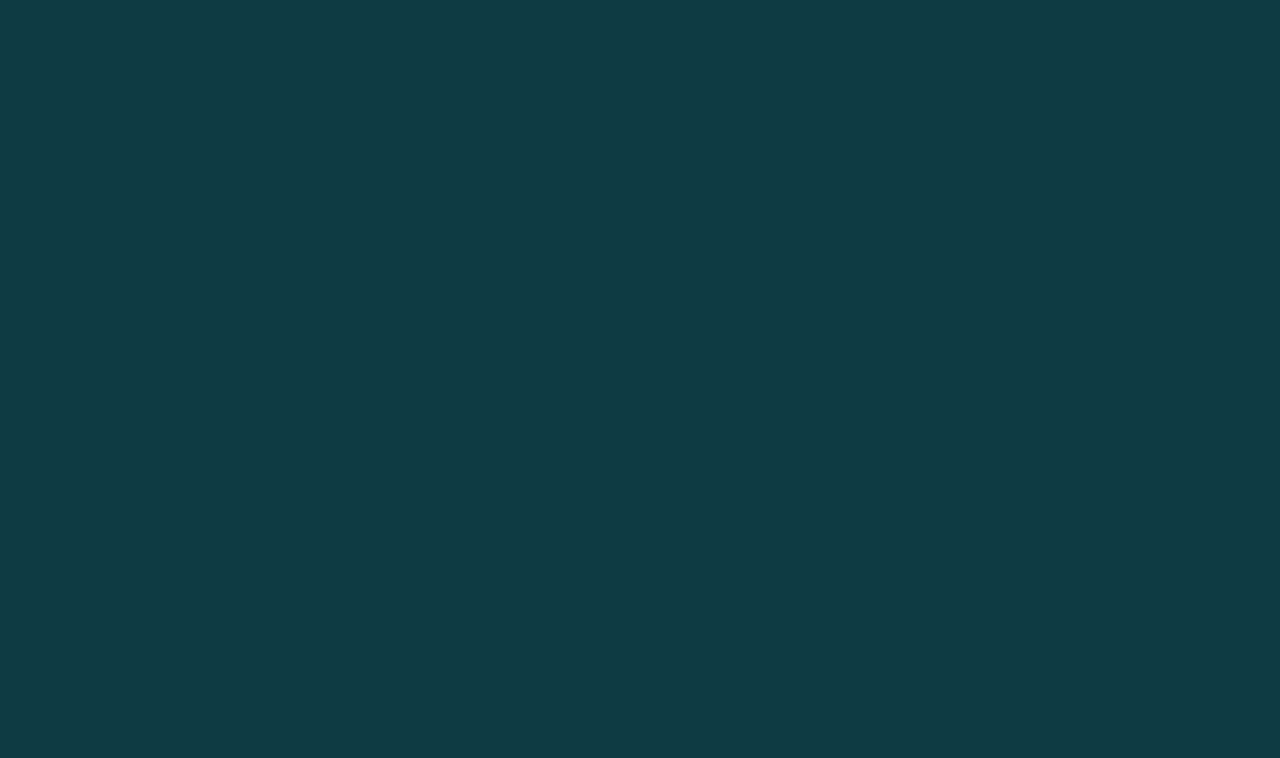
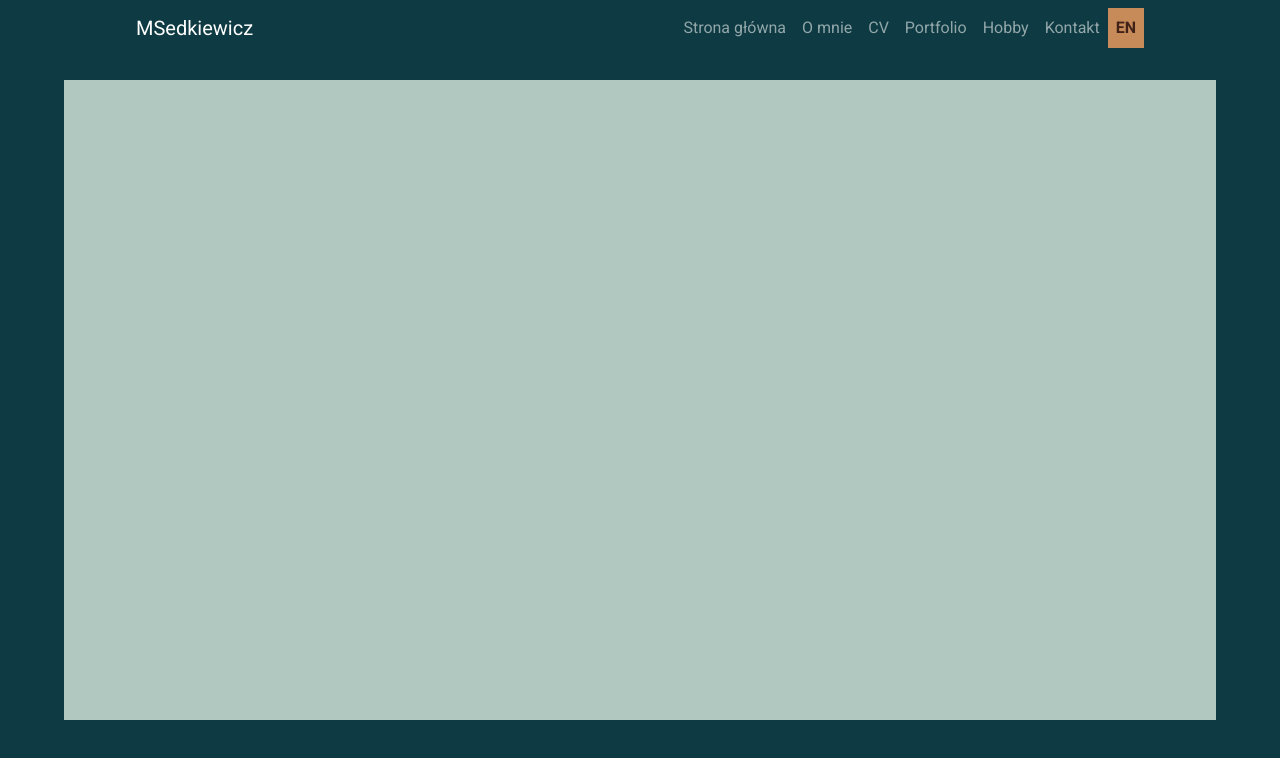
Before and after one commit to msedkiewicz/msedkiewicz-website, a React (Create React App) app: page /pl/o-mnie in a window 1280 px wide. Before the commit this address had no page. Shown: the top 758 px of the page. Built offline with nearby package versions, Linux system fonts and the light colour scheme.

Commit message:
Add AboutMePL page

```diff
--- a/src/App.js
+++ b/src/App.js
@@ -1,14 +1,15 @@
 import EntryPage from "./components/pages/EntryPage/EntryPage";
 import { Route, Routes } from "react-router-dom";
 import HomePagePL from "./components/pages/HomePage/HomePagePL";
+import AboutMePL from "./components/pages/AboutMe/AboutMePL";
 
 function App() {
   return (
     <>
       <Routes>
         <Route path="/" element={<EntryPage />} />
-        <Route path="/pl/" element={<HomePagePL />} /> {/*}
-        <Route path="/pl/o-mnie/" element={<AddPostForm />} />
+        <Route path="/pl/" element={<HomePagePL />} />
+        <Route path="/pl/o-mnie/" element={<AboutMePL />} /> {/*
         <Route path="/pl/curriculum-vitae/" element={<AddPostForm />} />
         <Route path="/pl/post/edit/:id" element={<EditPostForm />} />
         <Route path="/category/" element={<Categories />} />
--- /dev/null
+++ b/src/components/pages/AboutMe/AboutMe.module.scss
@@ -0,0 +1,11 @@
+@import "../../../styles/variables.scss";
+
+.aboutmecontainer {
+  min-width: 90vw;
+  min-height: 80vh;
+  background-color: $main-bg-color;
+  padding: 40px;
+}
+.aboutmerow {
+  padding: 0 20px;
+}
--- /dev/null
+++ b/src/components/pages/AboutMe/AboutMePL.js
@@ -0,0 +1,18 @@
+import Container from "react-bootstrap/Container";
+import Row from "react-bootstrap/Row";
+import styles from "./AboutMe.module.scss";
+import NavBarPL from "../../views/NavBar/NavBarPL";
+
+const AboutMePL = () => {
+  return (
+    <>
+      <NavBarPL></NavBarPL>
+      <Container className={styles.aboutmecontainer}>
+        <Row className={styles.aboutmerow}>
+        </Row>
+      </Container>
+    </>
+  );
+};
+
+export default AboutMePL;
```
